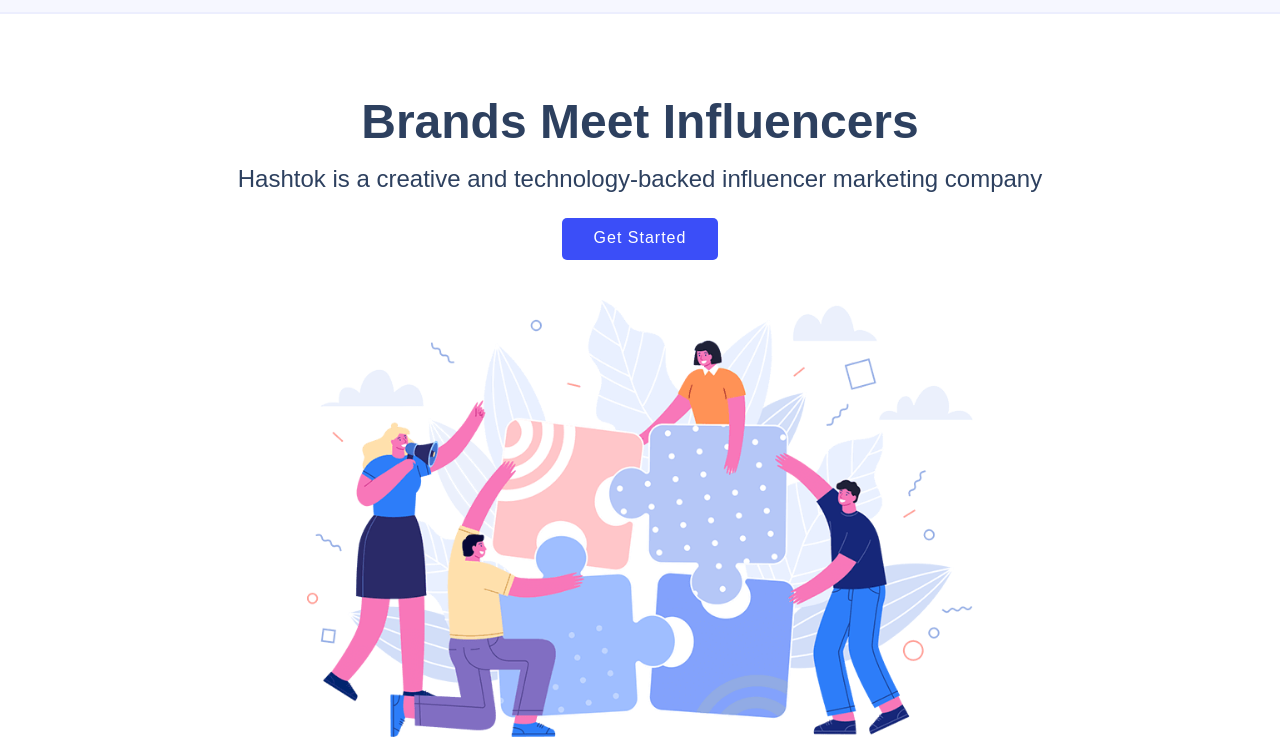
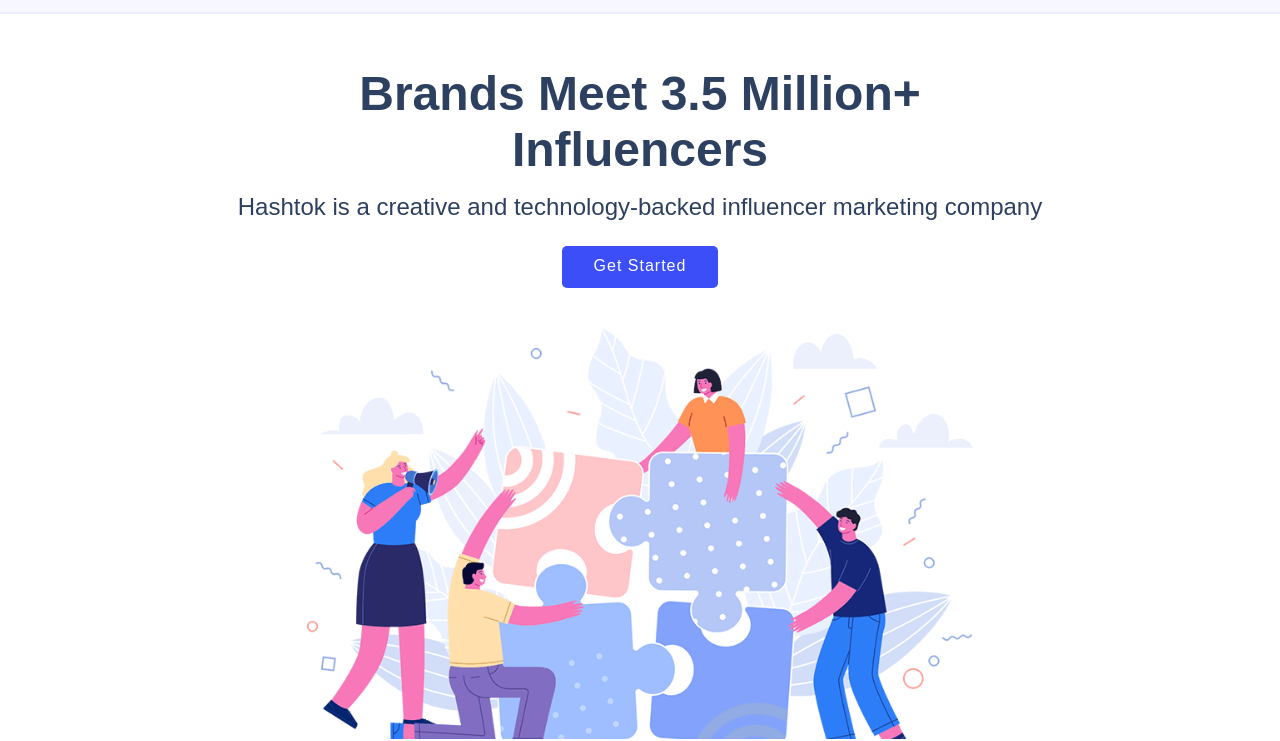
Before and after one commit to greenarrow4343/hashtok.in, a plain HTML site: page index.html in a window 1280 px wide. Shown: the part 59-800 px from the top of the page. Drawn offline with Linux system fonts and the light colour scheme.

Commit message:
update hero title

```diff
--- a/index.html
+++ b/index.html
@@ -84,7 +84,7 @@
   <section id="hero" class="d-flex align-items-center">
 
     <div class="container d-flex flex-column align-items-center justify-content-center" data-aos="fade-up">
-      <h1>Brands Meet Influencers</h1>
+      <h1>Brands Meet 3.5 Million+ Influencers</h1>
       <h2>Hashtok is a creative and technology-backed influencer marketing company</h2>
       <a href="#about" class="btn-get-started scrollto">Get Started</a>
       <img src="assets/img/hero-img.png" class="img-fluid hero-img" alt="" data-aos="zoom-in" data-aos-delay="150">
```
